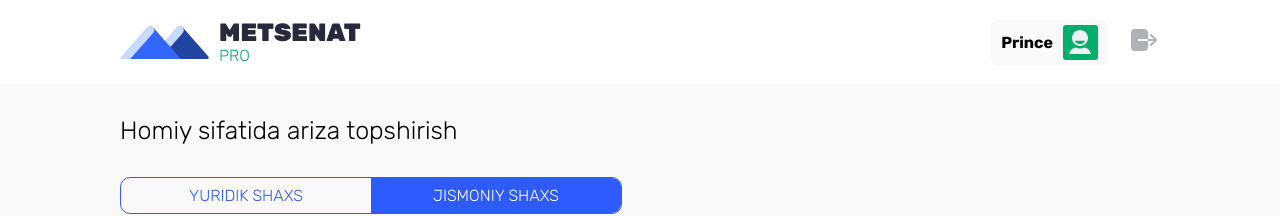
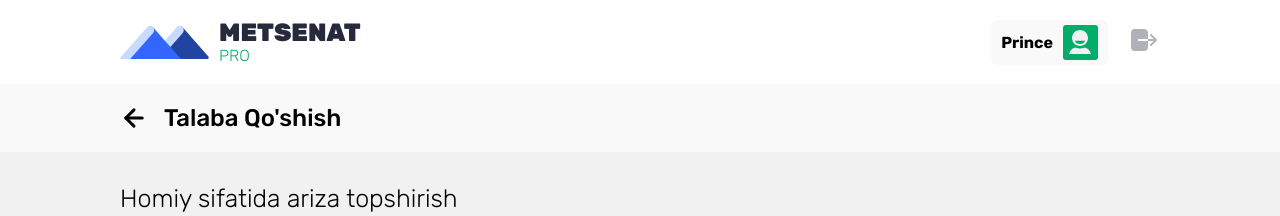
Before and after one commit to MuhammaddiyorQobulov/metsenat-admin, a Vue app: page /sponsors-add in a window 1280 px wide. Shown: the top 216 px of the page. Built offline with nearby package versions, Linux system fonts and the light colour scheme; no server answers; sample sign-in values are in the browser's storage.

Commit message:
pagination

```diff
--- a/src/store/sponsors.js
+++ b/src/store/sponsors.js
@@ -37,9 +37,9 @@ export const useSponsorStore = defineStore("sponsorStore", {
       try {
         const res = await api.get("/sponsors", {
           page: page,
-          page_size: size,
+          size: size,
         });
-        this.datas = await res.data;
+        this.datas = await res.data.sponsors;
         this.count = {
           ...this.count,
           page,
--- a/src/store/students.js
+++ b/src/store/students.js
@@ -23,9 +23,9 @@ export const useStudentsStore = defineStore("studentsStore", {
       try {
         const res = await api.get("/students", {
           page: page,
-          page_size: size,
+          size: size,
         });
-        this.students = res.data;
+        this.students = res.data.students;
         this.count = {
           ...this.count,
           page,
--- a/src/views/Sponsor/SponsorAdd.vue
+++ b/src/views/Sponsor/SponsorAdd.vue
@@ -5,7 +5,7 @@ import SummaTag from "@/layouts/components/SummaTag.vue";
 import { EyeIcon } from "@/assets/icons/eye";
 import { useSponsorStore } from "@/store/sponsors";
 import { useRouter } from "vue-router";
-
+import { ChevronLeftIcon } from "@/assets/icons/chevron-left";
 const sponsorStore = useSponsorStore();
 const err = ref(null);
 const router = useRouter();
@@ -40,6 +40,10 @@ const data = reactive({
 </script>
 
 <template>
+  <div class="head container">
+    <chevron-left-icon @click="router.go(-1)" style="cursor: pointer" />
+    <h2 class="bold-5">Talaba Qo'shish</h2>
+  </div>
   <div class="wrapper">
     <form @submit.prevent="handleSubmit" class="form">
       <h1 class="main-title">Homiy sifatida ariza topshirish</h1>
@@ -100,22 +104,39 @@ const data = reactive({
         <div v-if="err" class="err">{{ err }}</div>
       </div>
     </form>
+    <div class="left-side"></div>
   </div>
 </template>
 
 <style scoped lang="scss">
 @import "@/styles/variables";
+.head {
+  width: calc(100% - 240px);
+  background: $secondary;
+  padding: 20px 0;
+  display: flex;
+  gap: 1rem;
+  align-items: center;
+  position: sticky;
+  top: 0;
+  left: 0;
+}
 .wrapper {
   width: 100%;
-  background-color: $secondary;
+  background-color: $primary;
+  display: flex;
   .err {
     position: absolute;
     color: red;
     left: 35%;
     top: -50%;
   }
+  .left-side {
+    width: 100%;
+    background: url("@/assets/images/image.png") no-repeat fixed bottom right;
+    background-size: 50%;
+  }
   .form {
-    min-width: 35%;
     max-width: 500px;
     height: 100%;
     padding: 2rem 120px;
--- a/src/views/Sponsor/SponsorsList.vue
+++ b/src/views/Sponsor/SponsorsList.vue
@@ -4,11 +4,15 @@ import { useSponsorStore } from "@/store/sponsors";
 import { onMounted } from "vue";
 import { useI18n } from "vue-i18n";
 import CustomTable from "@/components/CustomTable";
+import { useRouter } from "vue-router";
+import { PlusIcon } from "@/assets/icons/plus";
+import MainButton from "@/components/MainButton.vue";
 
 const sponsorStore = useSponsorStore();
 const { t } = useI18n();
+const router = useRouter();
 onMounted(() => {
-  sponsorStore.getSponsors({ page: 1, size: 15 });
+  sponsorStore.getSponsors({ page: 1, size: 10 });
 });
 
 const HandlePaginate = (page, size) => {
@@ -64,6 +68,14 @@ const TableHead = [
 
 <template>
   <div class="container" v-if="sponsorStore.datas">
+    <main-button
+      title="Sponsor Qo'shish"
+      style="width: max-content; margin-top: 1rem; margin-left: auto"
+      @click="() => router.push('/sponsors-add')"
+    >
+      <plus-icon
+    /></main-button>
+
     <custom-table :body="sponsorStore.datas" :head="TableHead" />
     <div class="pagination">
       <p>
```
